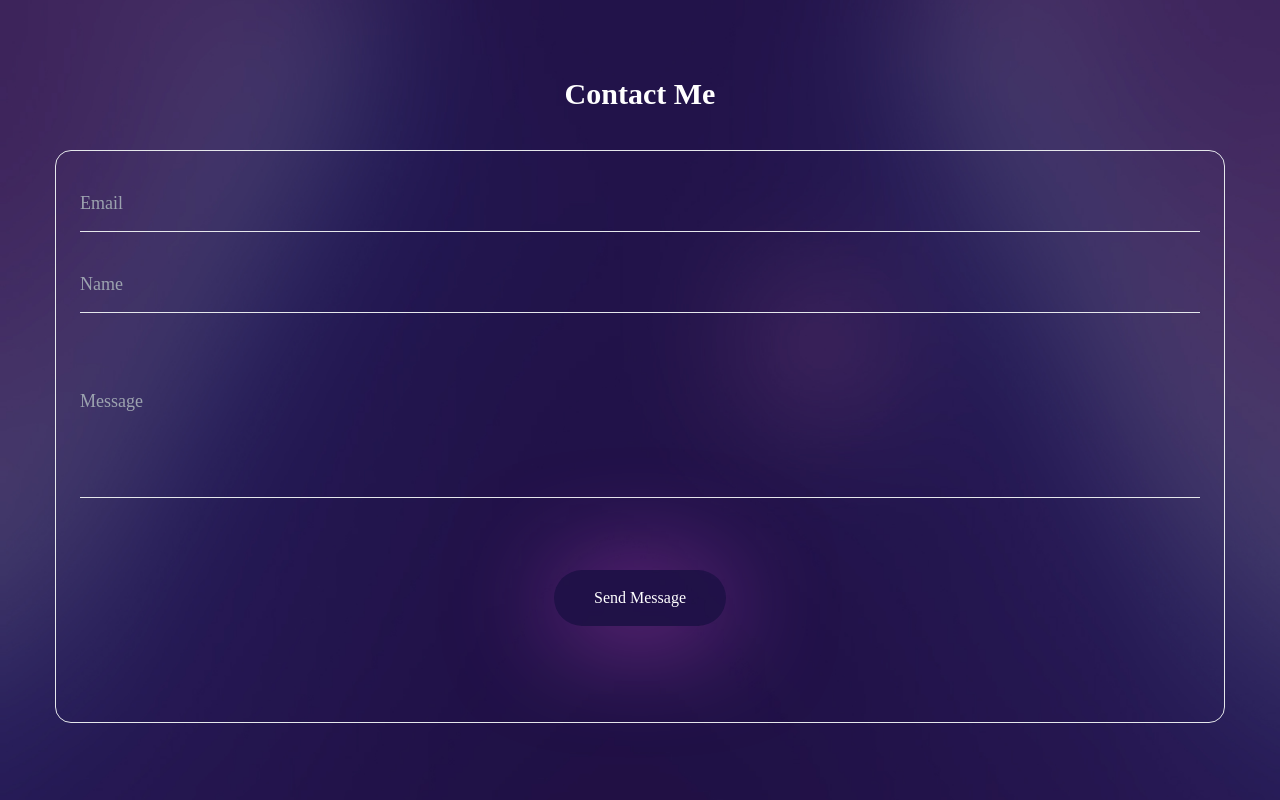
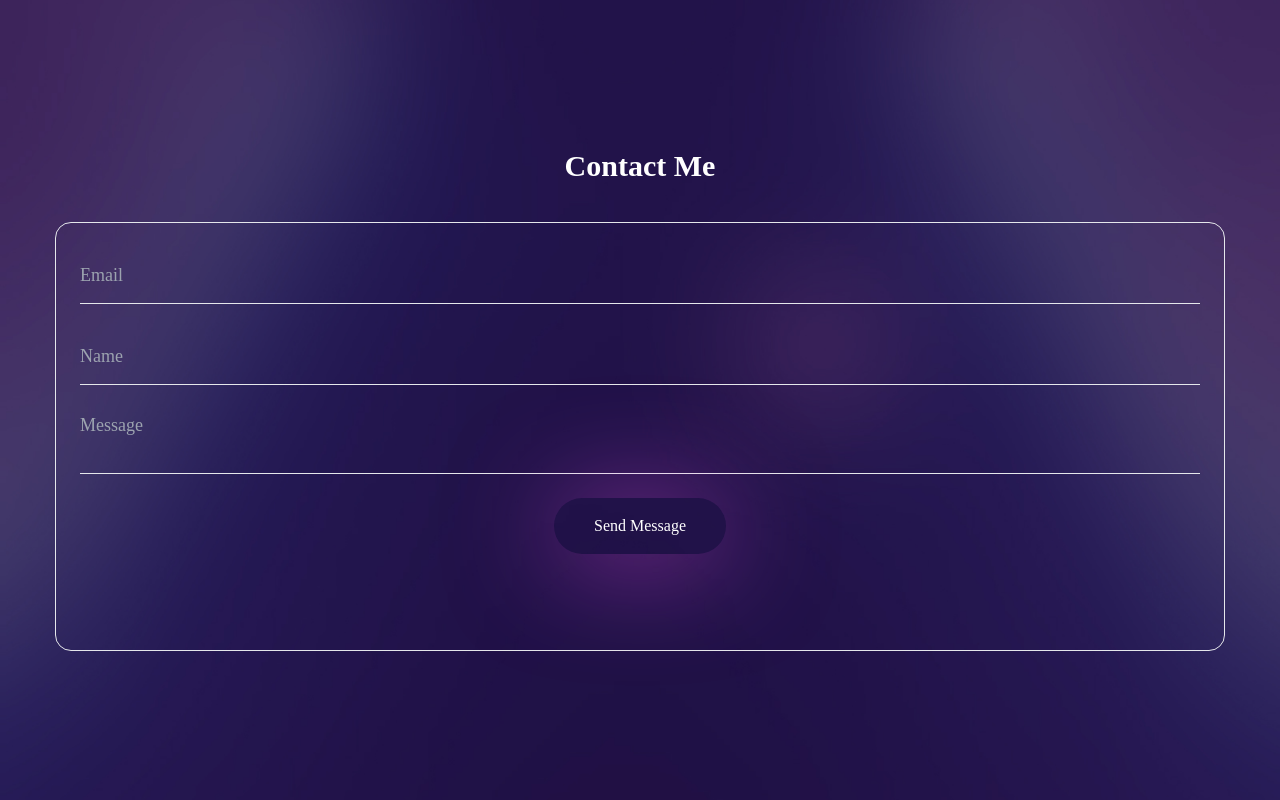
Before and after one commit to HA-SEUNG-JEONG/react-portfolio, a React (Create React App) app: page / in a window 1280 px wide. Shown: the part 2224-3024 px from the top of the page. Built offline with nearby package versions, Linux system fonts and the light colour scheme.

Commit message:
Chore : name 추가

```diff
--- a/src/components/contact/MessageTextArea.tsx
+++ b/src/components/contact/MessageTextArea.tsx
@@ -1,10 +1,11 @@
 import { FormInputProps } from "./FormInput";
 
-const MessageTextArea = ({ placeholder }: FormInputProps) => {
+const MessageTextArea = ({ placeholder, name }: FormInputProps) => {
   return (
     <textarea
-      className="bg-transparent border-b py-12 outline-none w-full focus:border-gray-500 transition-all resize-none mb-12"
-      placeholder={placeholder}></textarea>
+      className="bg-transparent border-b outline-none w-full focus:border-gray-500 transition-all resize-none "
+      placeholder={placeholder}
+      name={name}></textarea>
   );
 };
 
```
